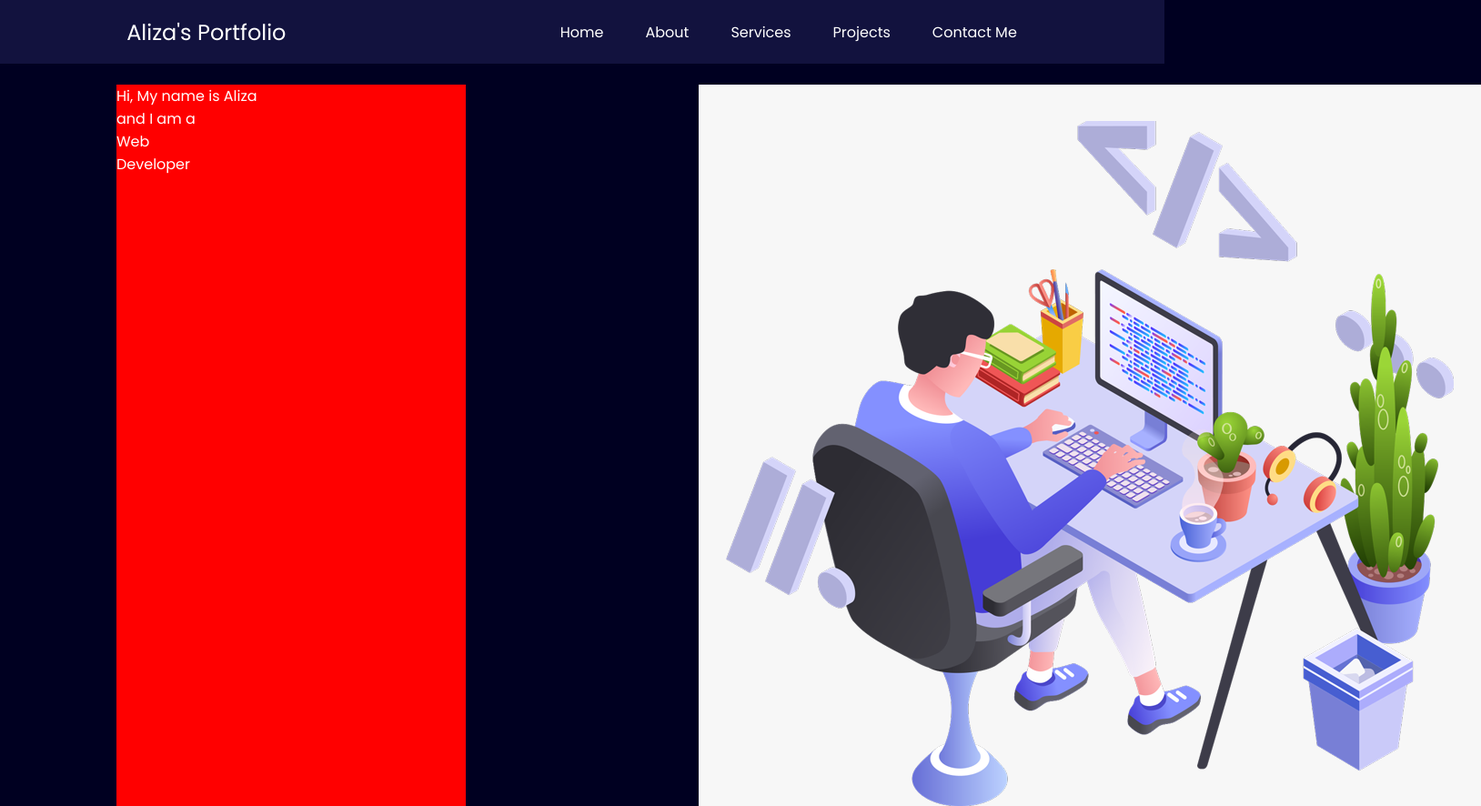
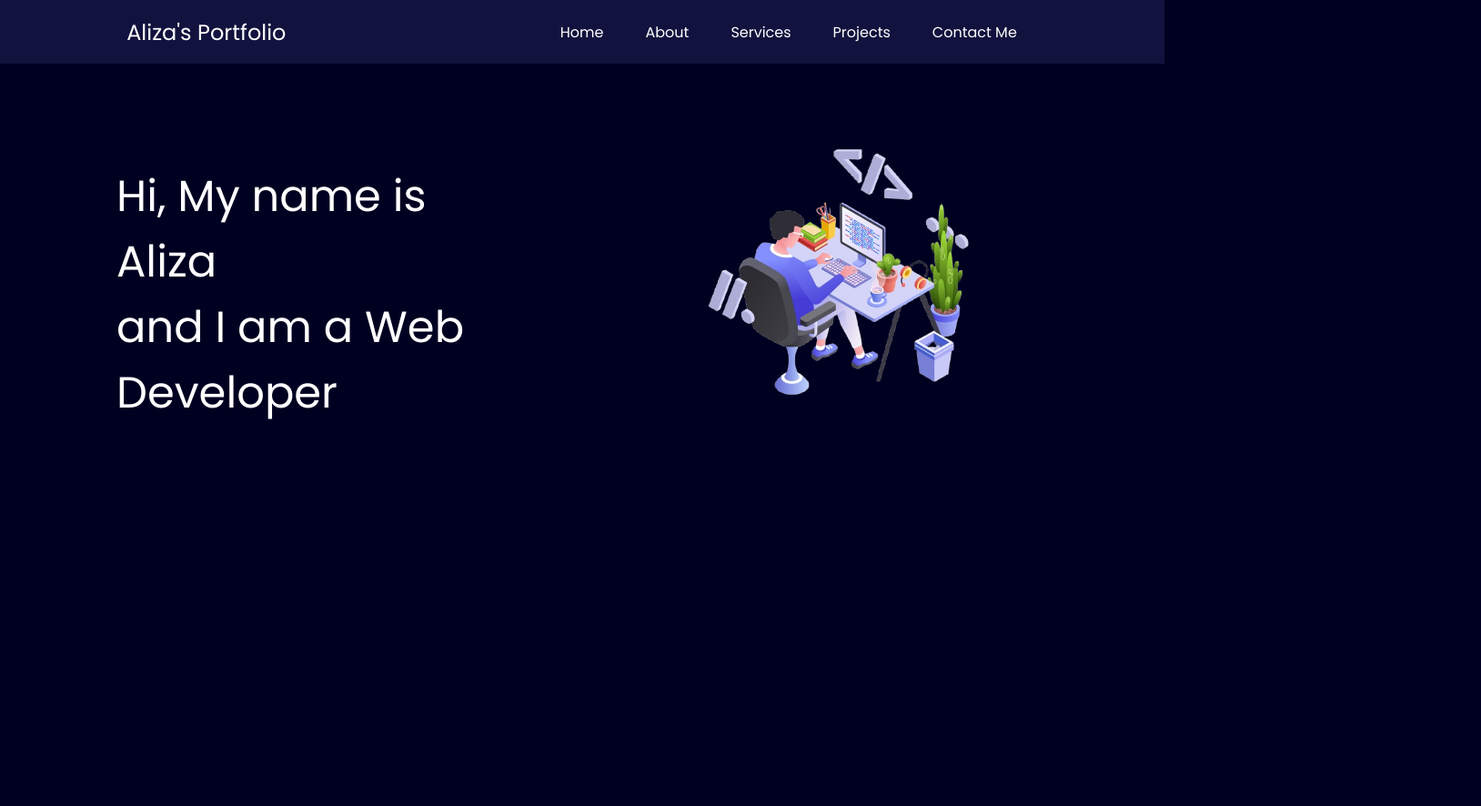
Before and after one commit to AlizaHashmat-eng/Portfolio_A, a plain HTML site: page index.html in a window 1280 px wide. Shown: the top 886 px of the page at 91% size, 1628 px wide, since content can reach past the window. After the commit the page ends 800 px from the top, so only its background shows below. Drawn offline with Linux system fonts and the light colour scheme.

Commit message:
Initial commit of portfolio project

```diff
--- a/index.html
+++ b/index.html
@@ -47,19 +47,23 @@
         .firstSection {
             display: flex;
             justify-content: space-around;
-            margin: 23px 0;
+            margin: 80px 0;
         }
 
-        .firstSection div {
+        .firstSection > div {
             width: 30%;
         }
 
         .leftSection {
-            background-color: red;
+            font-size: 3rem;
+            margin: 30px 0;
         }
 
-        .rightSection {
-            background-color: red;
+        .rightSection img{
+           width: 80%;
+        }
+        .purple{
+            color: rgb(170, 107, 228);
         }
     </style>
 </head>
@@ -83,11 +87,12 @@
     <main>
         <section class="firstSection">
             <div class="leftSection">
-                Hi, My name is Aliza
+                Hi, My name is <span class="purple"></span>
+                Aliza
                 <div>and I am a Web Developer</div>
             </div>
             <div class="rightSection">
-                <img src="sg.png"
+                <img src="sg-preview.png" alt="">
             </div>
         </section>
     </main>
```
Also changed, not shown: sg-preview.png (added), sg.png (deleted).
